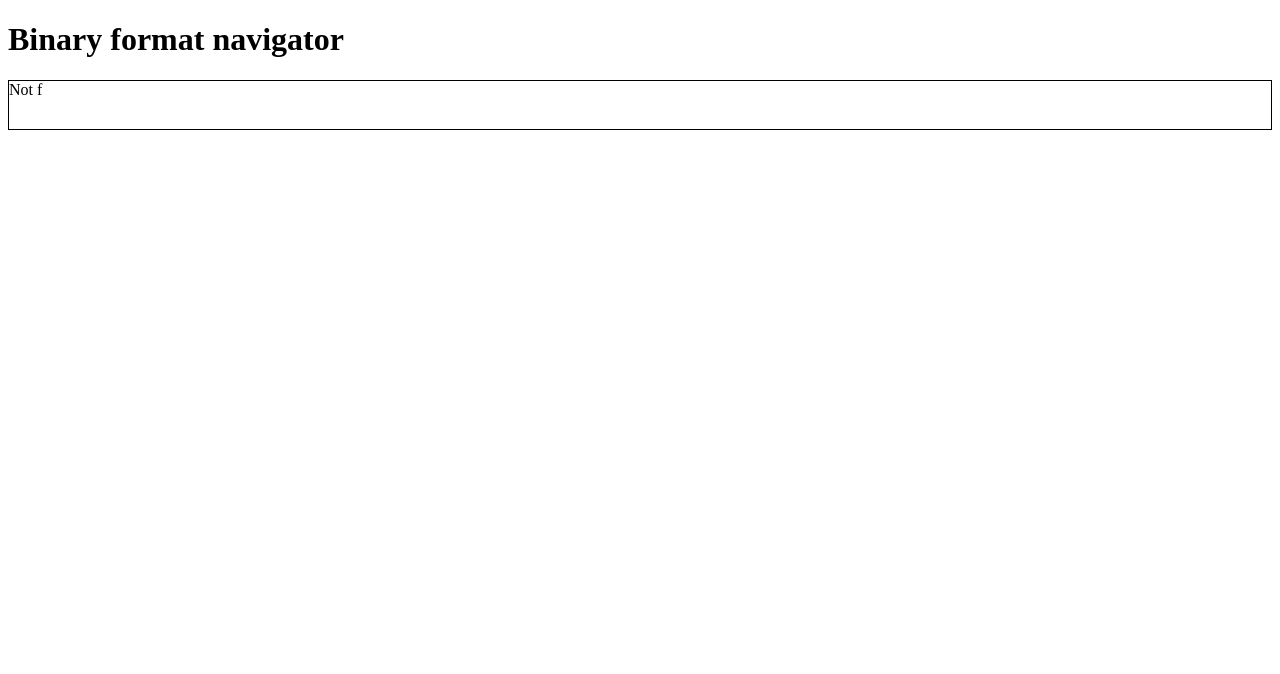
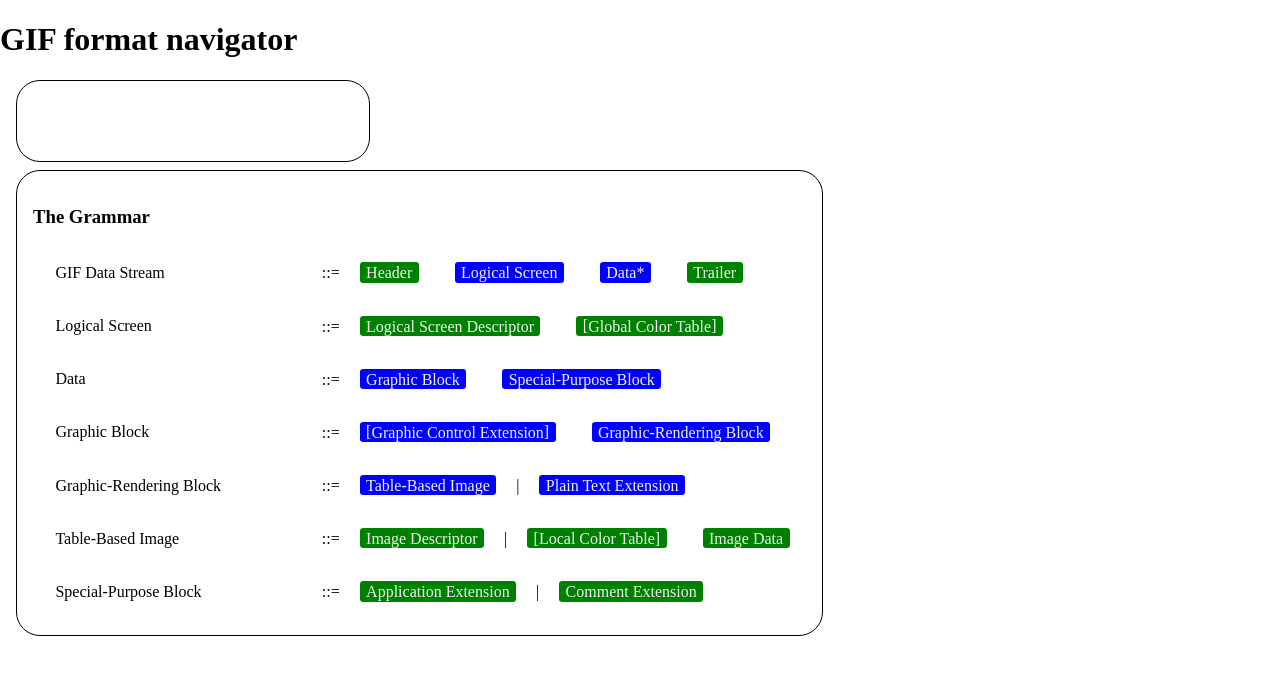
Before and after one commit to MattSmiglarski/gifnspctr, a plain HTML site: page index.html in a window 1280 px wide. Drawn offline with Linux system fonts and the light colour scheme; no server answers.

Commit message:
Display the GIF grammar on the page, and began to make it interactive.

```diff
--- a/app.js
+++ b/app.js
@@ -1,23 +1,3 @@
-var structure = {
-
-};
-
-function BinaryData() {
-    return {
-        available: function() {}
-    };
-}
-
-function ServerResource(url) {
-    var cursor = 0;
-
-    return {
-        read: function(n) {
-
-        }
-    };
-}
-
 function rangeRequest(url, from, until, callback) {
     var arrayBuffer;
     var req = new XMLHttpRequest();
@@ -31,9 +11,7 @@ function rangeRequest(url, from, until, callback) {
     req.send(null);
 }
 
-
-window.onload = function(evt) {
-    console.log("Document loaded");
+function displayHeader() {
     rangeRequest(
         "http://localhost/Y9ax5kJ.gif",
         0, 5,
@@ -42,3 +20,13 @@ window.onload = function(evt) {
             document.getElementById("gifheader").innerHTML = arrayBuffer.slice(0, 5);
         });
 }
+
+window.onload = function(evt) {
+    console.log("Document loaded");
+    Array.every(
+        document.querySelectorAll('.header'),
+        function(el) {
+            el.onclick = displayHeader;
+            el.classList.add("clickable");
+        });
+}
--- a/index.html
+++ b/index.html
@@ -5,8 +5,68 @@
   <script src="app.js"></script>
 </head>
 <body>
-  <h1>Binary format navigator</h1>
+  <h1>GIF format navigator</h1>
 
-  <div id="gifheader"></div>
+  <div class="output" id="gifheader">
+    &nbsp;
+  </div>
+
+  <div style="clear: both; height: 0;"/>
+
+  <div class="grammar">
+
+  <h3>The Grammar</h3>
+    <div class="rule">
+      <span class="word">GIF Data Stream</span> ::=
+
+      <span class="token header">Header</span>
+      <span class="word">Logical Screen</span>
+      <span class="word nary">Data</span>
+      <span class="token">Trailer</span>
+    </div>
+
+    <div class="rule">
+      <span class="word">Logical Screen</span> ::=
+
+      <span class="token">Logical Screen Descriptor</span>
+      <span class="token optional">Global Color Table</span>
+    </div>
+
+    <div class="rule">
+      <span class="word">Data</span> ::=
+
+      <span class="word">Graphic Block</span>
+      <span class="word">Special-Purpose Block</span>
+    </div>
+
+    <div class="rule">
+      <span class="word">Graphic Block</span> ::=
+
+      <span class="word optional">Graphic Control Extension</span>
+      <span class="word">Graphic-Rendering Block</span>
+    </div>
+
+    <div class="rule">
+      <span class="word">Graphic-Rendering Block</span> ::=
+
+      <span class="word">Table-Based Image</span> |
+      <span class="word">Plain Text Extension</span>
+    </div>
+
+    <div class="rule">
+      <span class="word">Table-Based Image</span> ::=
+
+      <span class="token">Image Descriptor</span> |
+      <span class="token optional">Local Color Table</span>
+      <span class="token">Image Data</span>
+    </div>
+
+    <div class="rule">
+      <span class="word">Special-Purpose Block</span> ::=
+
+      <span class="token">Application Extension</span> |
+      <span class="token">Comment Extension</span>
+    </div>
+  </div>
 </body>
 </html>
--- a/style.css
+++ b/style.css
@@ -1,4 +1,62 @@
+body {
+    margin: 0;
+}
+
+.grammar, .output {
+    display: inline-block;
+    border: solid black 1px;
+    border-radius: 1.5em;
+    margin: 0 0 0.5em 1em;
+    min-width: 20em;
+    padding: 1em;
+}
+
 #gifheader {
     height: 3em;
-    border: solid black 1px;
 }
+
+.grammar {}
+
+.rule {}
+
+.word, .token {
+    color: #f0f0f0;
+    padding: 0.1em 0.4em 0.1em 0.4em;
+    border-radius: 0.2em;
+    margin: 1em;
+}
+
+.word {
+    background-color: blue;
+}
+
+.token {
+    background-color: green;
+}
+
+.nary::after {
+    content: "*";
+}
+
+.optional::before { content: "["; }
+.optional::after { content: "]"; }
+
+.rule :first-child {
+    display: inline-block;
+    width: 15em;
+    color: black;
+    background-color: white;
+}
+
+.clickable {
+    text-decoration: underline;
+    cursor: pointer;
+    user-select: none;
+    -moz-user-select: none;
+}
+
+.clickable:hover {
+    background: #303030;
+    color: #f0f0f0;
+    transition: background 0.9s, color 0.4s;
+}
```
Also changed, not shown: 1 other file.
